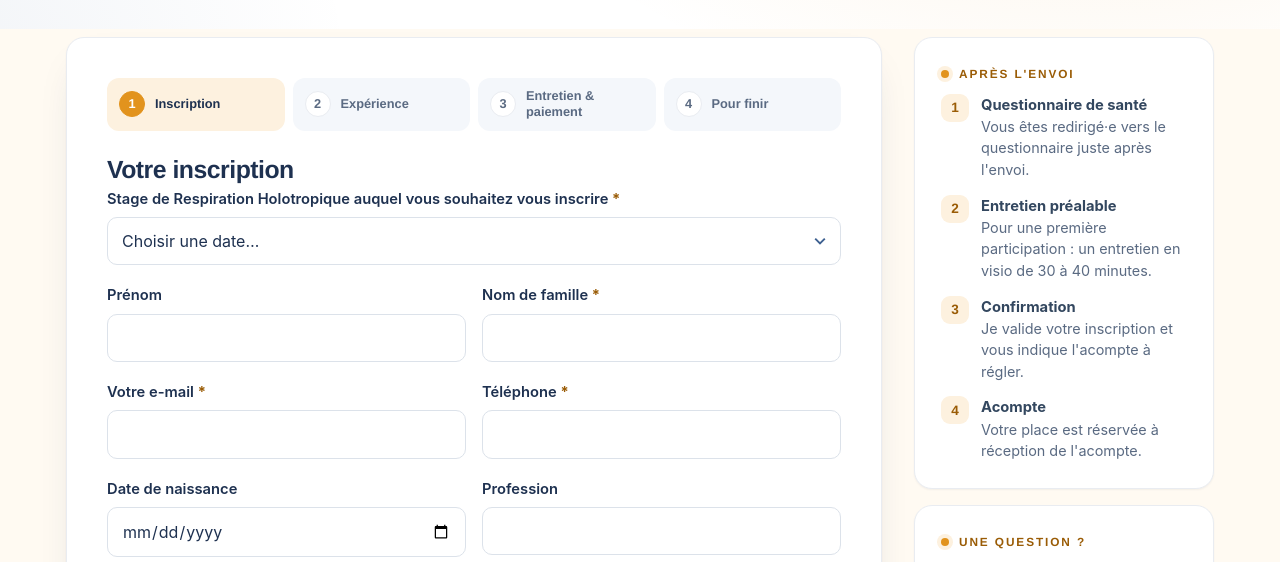
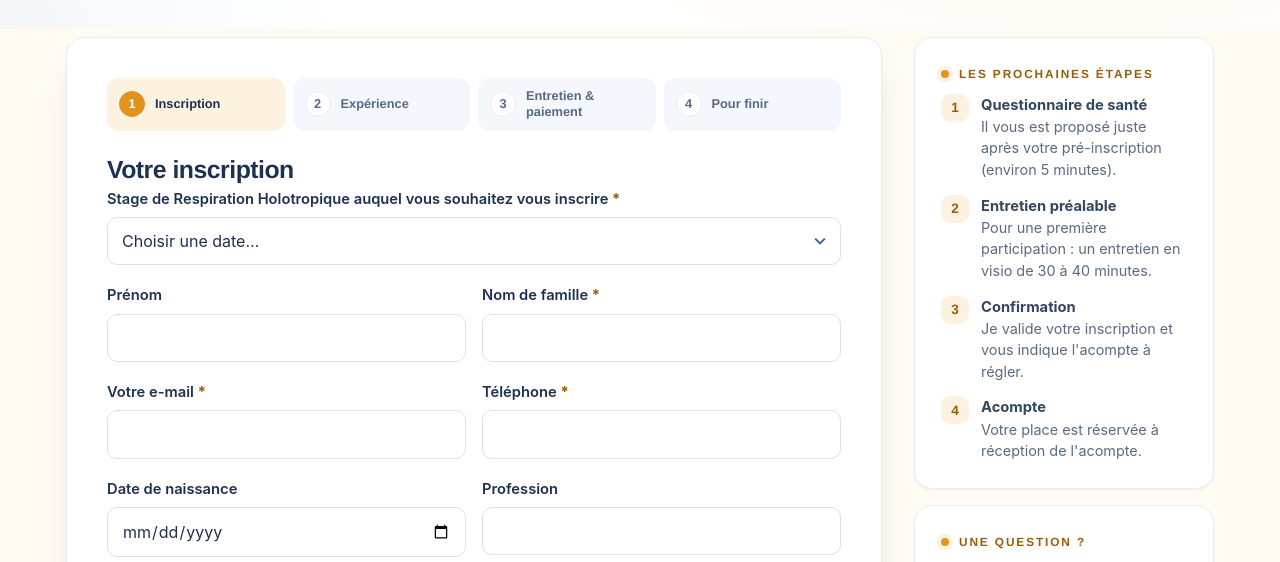
Before and after one commit to nothingisabigdeal/transemondes, a plain HTML site: page preinscription.html in a window 1280 px wide. Shown: the part 228-790 px from the top of the page. Drawn offline with Linux system fonts and the light colour scheme.

Commit message:
Pré-inscription : textes de la colonne « prochaines étapes »
Co-Authored-By: Claude Opus 5.5 <noreply@anthropic.com>

```diff
--- a/preinscription.html
+++ b/preinscription.html
@@ -228,9 +228,9 @@
     <iframe name="zoho-sink" id="zoho-sink" title="Envoi" hidden></iframe>
     <aside class="form-aside">
       <div class="card">
-        <span class="eyebrow">Après l'envoi</span>
+        <span class="eyebrow">Les prochaines étapes</span>
         <ol class="mini-steps">
-          <li><b>Questionnaire de santé</b><span>Vous êtes redirigé·e vers le questionnaire juste après l'envoi.</span></li>
+          <li><b>Questionnaire de santé</b><span>Il vous est proposé juste après votre pré-inscription (environ 5 minutes).</span></li>
           <li><b>Entretien préalable</b><span>Pour une première participation : un entretien en visio de 30 à 40 minutes.</span></li>
           <li><b>Confirmation</b><span>Je valide votre inscription et vous indique l'acompte à régler.</span></li>
           <li><b>Acompte</b><span>Votre place est réservée à réception de l'acompte.</span></li>
```
Also changed, not shown: _source/pages/preinscription.html (+2 -2 lines).
